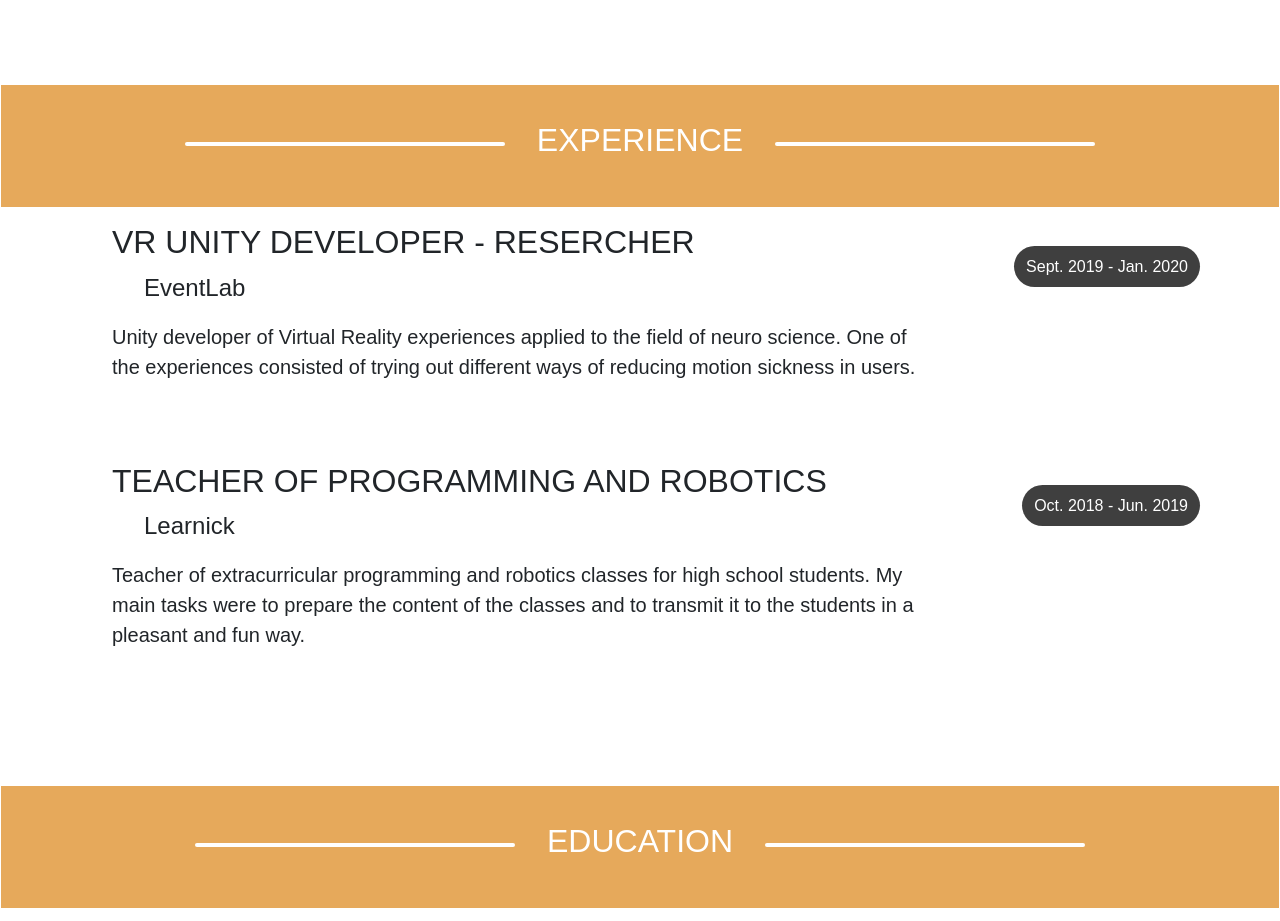
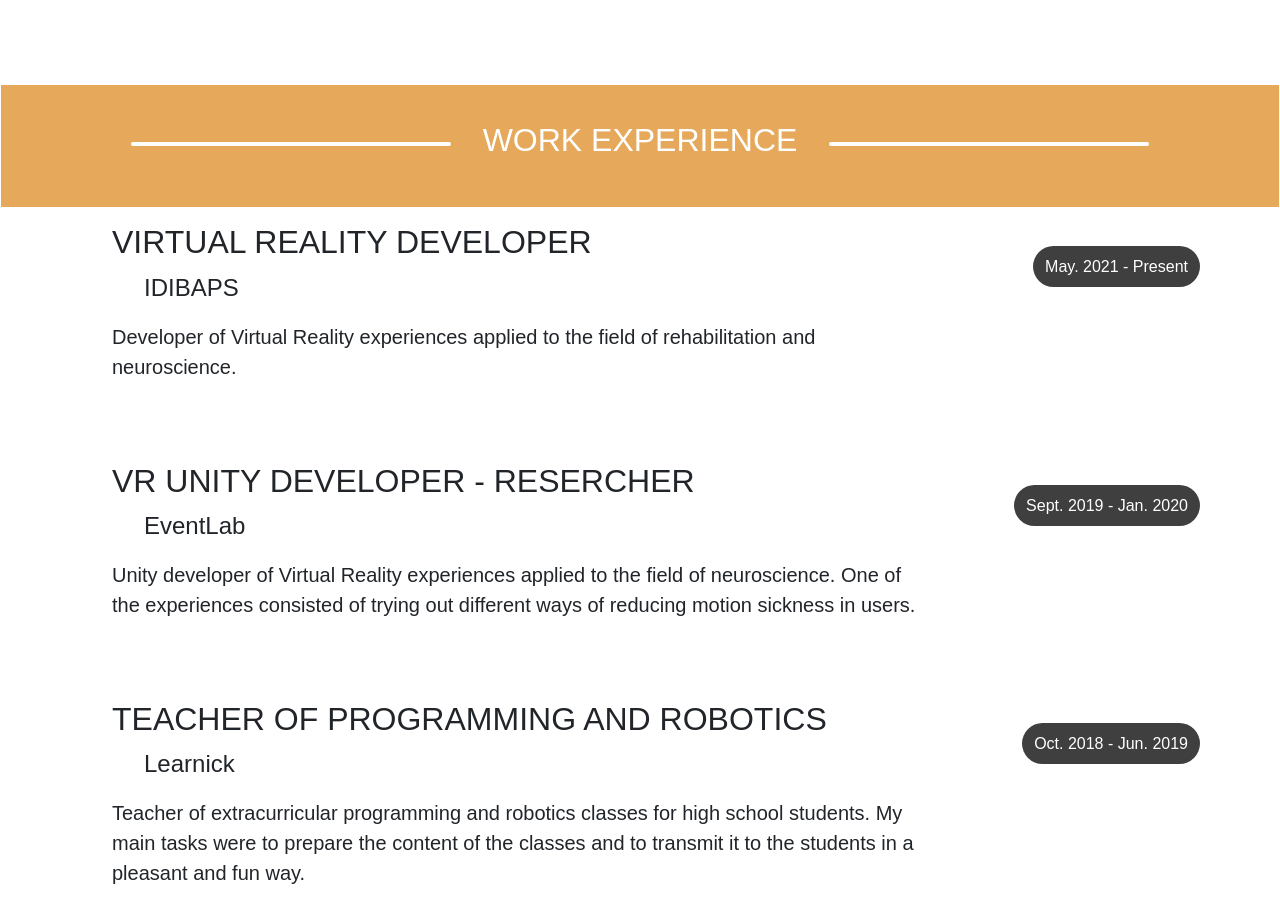
Before and after one commit to edirc98/edirc98.github.io, a website: page index.html in a window 1280 px wide. Shown: the part 1062-1983 px from the top of the page. Drawn offline with Linux system fonts and the light colour scheme.

Commit message:
Update index
added last work experience.

```diff
--- a/index.html
+++ b/index.html
@@ -78,15 +78,23 @@
   			<div class=" title row justify-content-center">
   				<div class="divider-custom divider-light">
               <div class="divider-custom-line"></div>
-                <h1 class="title-text">EXPERIENCE</h1>
+                <h1 class="title-text">WORK EXPERIENCE</h1>
               <div class="divider-custom-line"></div>
           </div>
   			</div>
+		<div class="d-flex flex-column flex-md-row justify-content-between mb-5">
+                <div class="flex-grow-1">
+                    <h3 class="heading">Virtual Reality Developer</h3>
+                    <div class="subheading mb-3">IDIBAPS</div>
+                    <p class="information">Developer of Virtual Reality experiences applied to the field of rehabilitation and neuroscience.</p>
+                </div>
+                <div class="flex-shrink-0 date"><span class="date-bg">May. 2021 - Present</span></div>
+            </div>
   			<div class="d-flex flex-column flex-md-row justify-content-between mb-5">
                 <div class="flex-grow-1">
                     <h3 class="heading">VR Unity Developer - Resercher</h3>
                     <div class="subheading mb-3">EventLab</div>
-                    <p class="information">Unity developer of Virtual Reality experiences applied to the field of neuro science. One of the experiences consisted of trying out different ways of reducing motion sickness in users.</p>
+                    <p class="information">Unity developer of Virtual Reality experiences applied to the field of neuroscience. One of the experiences consisted of trying out different ways of reducing motion sickness in users.</p>
                 </div>
                 <div class="flex-shrink-0 date"><span class="date-bg">Sept. 2019 - Jan. 2020</span></div>
             </div>
```
